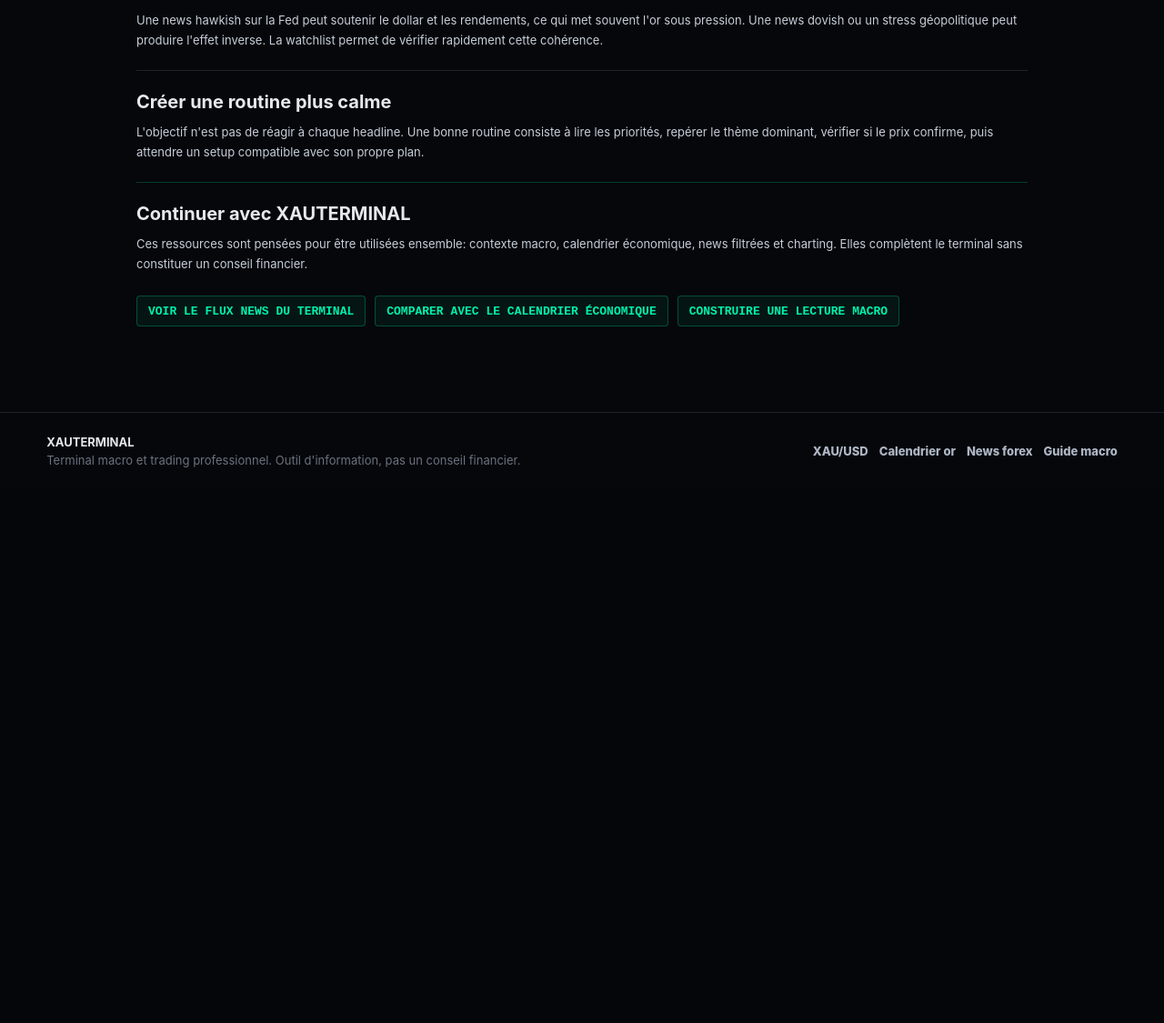
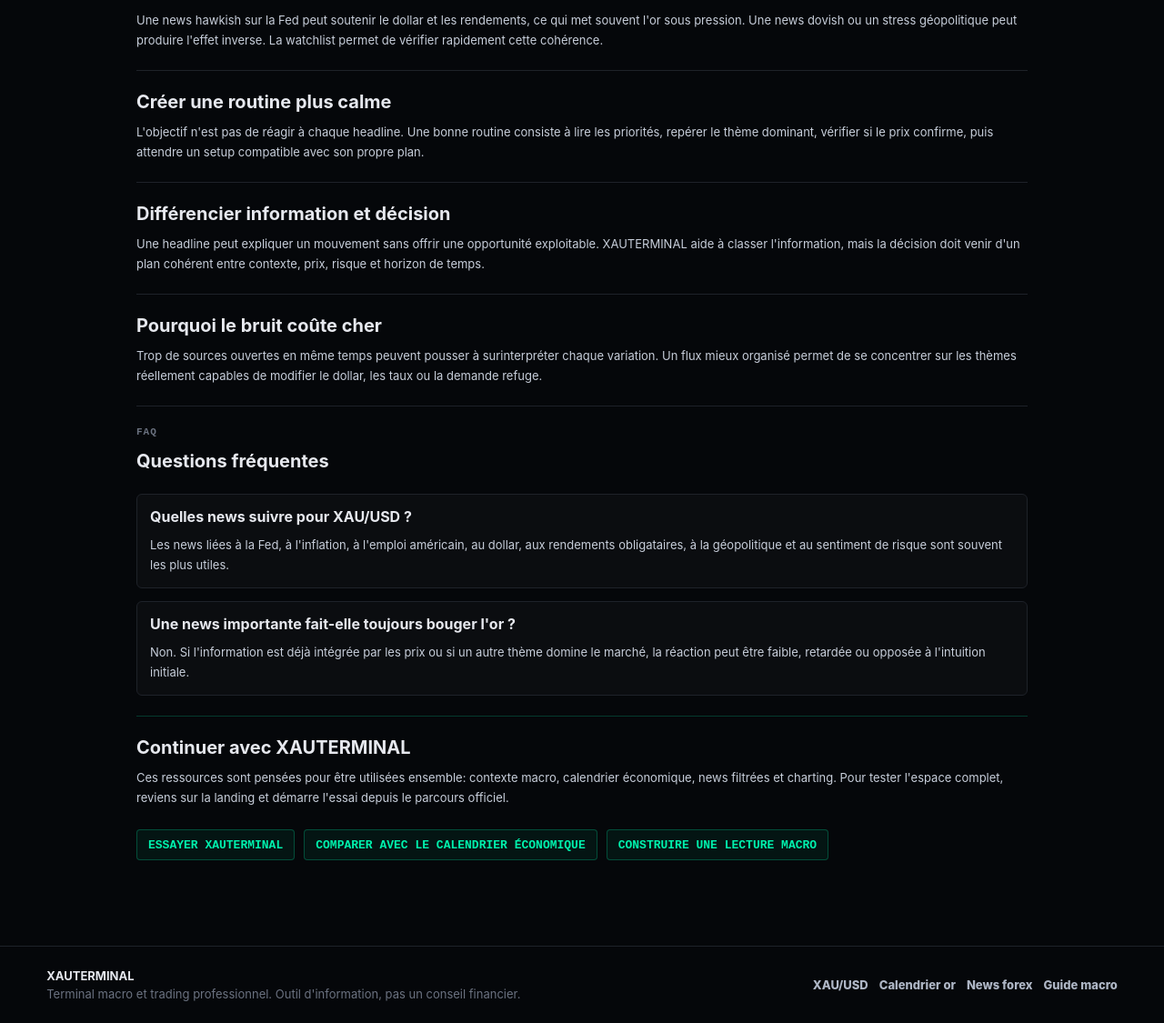
Before and after one commit to datchack/backend, a FastAPI app: page /news-forex-or in a window 1280 px wide. Shown: the part 632-1757 px from the top of the page at 91% size. Before the commit the page ends 1146 px from the top, so only its background shows below. Run offline with FastAPI, Linux system fonts and the light colour scheme; parts of the project's set-up code (start-up, migrations or seed data) failed here and were passed over; some libraries are stand-ins or nearby versions.

Commit message:
Strengthen SEO resource pages

```diff
--- a/static/css/landing.css
+++ b/static/css/landing.css
@@ -714,6 +714,25 @@
     border-color: rgba(0, 242, 173, 0.22) !important;
 }
 
+.resource-faq {
+    display: grid;
+    gap: 14px;
+}
+
+.resource-faq article {
+    padding: 14px;
+    border: 1px solid var(--border);
+    border-radius: 6px;
+    background: rgba(255, 255, 255, 0.025);
+}
+
+.resource-faq h3 {
+    margin: 0 0 8px;
+    color: var(--text);
+    font-size: 16px;
+    line-height: 1.35;
+}
+
 .pricing-badge {
     position: absolute;
     top: 16px;
--- a/static/landing.js
+++ b/static/landing.js
@@ -311,7 +311,9 @@ const SEO_COPY = {
         resources_page_intro: "Ces pages expliquent les concepts réellement liés à XAUTERMINAL: lecture macro de l'or, événements économiques, news Forex et organisation d'une routine de marché. Elles servent à comprendre le produit avant de l'utiliser dans le terminal.",
         resources_page_read: 'Lire',
         seo_continue_title: 'Continuer avec XAUTERMINAL',
-        seo_continue_copy: 'Ces ressources sont pensées pour être utilisées ensemble: contexte macro, calendrier économique, news filtrées et charting. Elles complètent le terminal sans constituer un conseil financier.',
+        seo_continue_copy: "Ces ressources sont pensées pour être utilisées ensemble: contexte macro, calendrier économique, news filtrées et charting. Pour tester l'espace complet, reviens sur la landing et démarre l'essai depuis le parcours officiel.",
+        seo_faq_kicker: 'FAQ',
+        seo_faq_title: 'Questions fréquentes',
         seo_terminal_xauusd_title: "Terminal XAU/USD pour suivre l'or, le dollar et les taux",
         seo_terminal_xauusd_description: "Comprendre comment XAUTERMINAL aide à suivre XAU/USD avec charting, news macro, calendrier économique, DXY, taux US et drivers de marché.",
         seo_terminal_xauusd_kicker: 'XAU/USD',
@@ -325,7 +327,15 @@ const SEO_COPY = {
         seo_terminal_xauusd_section3_copy: "Avant une session, vérifie les événements US à venir, lis les news prioritaires, observe DXY et US10Y, puis compare ce contexte avec le mouvement de XAU/USD. L'objectif est d'éviter d'entrer sans savoir quel facteur domine le marché.",
         seo_terminal_xauusd_section4_title: 'Limite importante',
         seo_terminal_xauusd_section4_copy: 'Le terminal ne fournit pas de conseil financier ni de signal garanti. Il sert à structurer l’information et à gagner du temps dans l’analyse. La décision, le risque et la gestion de position restent sous ta responsabilité.',
-        seo_terminal_xauusd_link1: 'Ouvrir le terminal',
+        seo_terminal_xauusd_section5_title: 'Routine simple avant une session XAU/USD',
+        seo_terminal_xauusd_section5_copy: "Une routine efficace commence par les événements macro du jour, puis les thèmes dominants: inflation, Fed, dollar, rendements, risque géopolitique et sentiment global. Ensuite seulement, le graphique permet de vérifier si le prix confirme ou contredit ce contexte.",
+        seo_terminal_xauusd_section6_title: 'Pourquoi XAUTERMINAL existe',
+        seo_terminal_xauusd_section6_copy: "L'objectif n'est pas d'ajouter un écran de plus, mais de réduire les allers-retours entre calendrier, news, watchlist, graphique et notes de contexte. Une lecture plus organisée aide à éviter les décisions prises uniquement sous pression ou sur une seule information.",
+        seo_terminal_xauusd_faq1_question: 'XAUTERMINAL est-il seulement fait pour XAU/USD ?',
+        seo_terminal_xauusd_faq1_answer: 'Non. XAU/USD est le marché central du projet, mais le terminal propose aussi des profils Forex, indices et crypto pour adapter les news, la watchlist et le contexte.',
+        seo_terminal_xauusd_faq2_question: 'Le terminal remplace-t-il une stratégie de trading ?',
+        seo_terminal_xauusd_faq2_answer: "Non. Il sert à organiser l'information et à préparer une décision. La stratégie, le timing, le risque et l'exécution restent sous la responsabilité de l'utilisateur.",
+        seo_terminal_xauusd_link1: "Démarrer l'essai XAUTERMINAL",
         seo_terminal_xauusd_link2: "Lire le calendrier économique pour l'or",
         seo_terminal_xauusd_link3: "Comprendre la lecture macro de l'or",
         seo_calendrier_or_title: "Calendrier économique pour trader l'or: CPI, NFP, Fed et taux US",
@@ -341,7 +351,15 @@ const SEO_COPY = {
         seo_calendrier_or_section3_copy: 'Les minutes avant et après une publication importante sont souvent instables. Le terminal met en avant les événements à fort impact et les blocs de release pour éviter de découvrir trop tard qu’une statistique majeure arrive.',
         seo_calendrier_or_section4_title: 'Utiliser le calendrier avec le reste du contexte',
         seo_calendrier_or_section4_copy: "Un calendrier seul ne suffit pas. Il faut le croiser avec les news, DXY, US10Y, le niveau de volatilité et le comportement du prix. C'est cette combinaison que XAUTERMINAL cherche à rendre plus lisible.",
-        seo_calendrier_or_link1: 'Voir le calendrier dans le terminal',
+        seo_calendrier_or_section5_title: 'Préparer les annonces plutôt que les subir',
+        seo_calendrier_or_section5_copy: "L'intérêt d'un calendrier n'est pas seulement de connaître l'heure d'une annonce. Il permet de décider à l'avance si l'on évite une zone de volatilité, si l'on attend la réaction du marché ou si l'on adapte son plan de risque.",
+        seo_calendrier_or_section6_title: 'Les annonces ne se lisent pas toutes pareil',
+        seo_calendrier_or_section6_copy: "Une même surprise peut avoir un effet différent selon le contexte. Un CPI supérieur aux attentes ne produit pas toujours la même réaction si le marché anticipe déjà une Fed restrictive ou si le dollar est en correction depuis plusieurs séances.",
+        seo_calendrier_or_faq1_question: "Quels événements économiques influencent le plus l'or ?",
+        seo_calendrier_or_faq1_answer: "Les publications américaines comme CPI, PCE, NFP, chômage, PMI, ventes au détail, décisions FOMC et discours de la Fed sont souvent centrales car elles influencent le dollar et les taux.",
+        seo_calendrier_or_faq2_question: 'Faut-il trader pendant les annonces ?',
+        seo_calendrier_or_faq2_answer: "Pas nécessairement. Beaucoup de traders préfèrent attendre que la volatilité initiale se calme. Le calendrier sert d'abord à connaître le risque événementiel avant de prendre une décision.",
+        seo_calendrier_or_link1: 'Tester le terminal complet',
         seo_calendrier_or_link2: 'Suivre XAU/USD dans le terminal',
         seo_calendrier_or_link3: "Comprendre les news macro pour l'or",
         seo_news_forex_or_title: "News Forex et or: filtrer les informations utiles pour XAU/USD",
@@ -357,7 +375,15 @@ const SEO_COPY = {
         seo_news_forex_or_section3_copy: "Une news hawkish sur la Fed peut soutenir le dollar et les rendements, ce qui met souvent l'or sous pression. Une news dovish ou un stress géopolitique peut produire l'effet inverse. La watchlist permet de vérifier rapidement cette cohérence.",
         seo_news_forex_or_section4_title: 'Créer une routine plus calme',
         seo_news_forex_or_section4_copy: "L'objectif n'est pas de réagir à chaque headline. Une bonne routine consiste à lire les priorités, repérer le thème dominant, vérifier si le prix confirme, puis attendre un setup compatible avec son propre plan.",
-        seo_news_forex_or_link1: 'Voir le flux news du terminal',
+        seo_news_forex_or_section5_title: 'Différencier information et décision',
+        seo_news_forex_or_section5_copy: "Une headline peut expliquer un mouvement sans offrir une opportunité exploitable. XAUTERMINAL aide à classer l'information, mais la décision doit venir d'un plan cohérent entre contexte, prix, risque et horizon de temps.",
+        seo_news_forex_or_section6_title: 'Pourquoi le bruit coûte cher',
+        seo_news_forex_or_section6_copy: 'Trop de sources ouvertes en même temps peuvent pousser à surinterpréter chaque variation. Un flux mieux organisé permet de se concentrer sur les thèmes réellement capables de modifier le dollar, les taux ou la demande refuge.',
+        seo_news_forex_or_faq1_question: 'Quelles news suivre pour XAU/USD ?',
+        seo_news_forex_or_faq1_answer: "Les news liées à la Fed, à l'inflation, à l'emploi américain, au dollar, aux rendements obligataires, à la géopolitique et au sentiment de risque sont souvent les plus utiles.",
+        seo_news_forex_or_faq2_question: "Une news importante fait-elle toujours bouger l'or ?",
+        seo_news_forex_or_faq2_answer: "Non. Si l'information est déjà intégrée par les prix ou si un autre thème domine le marché, la réaction peut être faible, retardée ou opposée à l'intuition initiale.",
+        seo_news_forex_or_link1: 'Essayer XAUTERMINAL',
         seo_news_forex_or_link2: 'Comparer avec le calendrier économique',
         seo_news_forex_or_link3: 'Construire une lecture macro',
         seo_guide_trading_or_macro_title: "Guide macro pour trader l'or: dollar, taux, inflation et Fed",
@@ -373,7 +399,15 @@ const SEO_COPY = {
         seo_guide_trading_or_macro_section3_copy: "La Fed influence les anticipations de taux. Les chiffres d'inflation et d'emploi modifient ces anticipations. C'est pour cela que CPI, PCE, NFP et FOMC sont souvent des moments clés pour XAU/USD.",
         seo_guide_trading_or_macro_section4_title: 'Momentum et confirmation',
         seo_guide_trading_or_macro_section4_copy: 'Le contexte macro donne une direction probable, mais le prix doit confirmer. Le Bias Desk et les drivers du terminal servent à organiser cette lecture: macro, momentum, risque événementiel et watchlist.',
-        seo_guide_trading_or_macro_link1: 'Tester le terminal',
+        seo_guide_trading_or_macro_section5_title: "Construire un scénario plutôt qu'une prédiction",
+        seo_guide_trading_or_macro_section5_copy: "Une lecture macro utile ne cherche pas à deviner parfaitement le futur. Elle prépare plusieurs scénarios: dollar fort, détente des taux, surprise inflation, stress de marché ou absence de catalyseur clair.",
+        seo_guide_trading_or_macro_section6_title: 'Relier macro et exécution',
+        seo_guide_trading_or_macro_section6_copy: "Le contexte aide à savoir où concentrer son attention, mais il ne suffit pas pour entrer en position. L'exécution demande un plan, un niveau d'invalidation, une taille adaptée et une acceptation claire du risque.",
+        seo_guide_trading_or_macro_faq1_question: "Quels sont les grands drivers macro de l'or ?",
+        seo_guide_trading_or_macro_faq1_answer: "Les plus importants sont souvent le dollar américain, les taux US, les rendements réels, l'inflation, la Fed, la géopolitique, le stress de marché et le momentum du prix.",
+        seo_guide_trading_or_macro_faq2_question: "La macro suffit-elle pour trader l'or ?",
+        seo_guide_trading_or_macro_faq2_answer: 'Non. La macro donne un cadre de lecture, mais le prix, la volatilité, la liquidité, le timing et la gestion du risque restent indispensables.',
+        seo_guide_trading_or_macro_link1: 'Tester XAUTERMINAL',
         seo_guide_trading_or_macro_link2: "Voir l'approche XAU/USD",
         seo_guide_trading_or_macro_link3: 'Lire les news macro utiles',
     },
@@ -424,7 +458,9 @@ const SEO_COPY = {
         resources_page_intro: 'These pages explain concepts directly connected to XAUTERMINAL: gold macro reading, economic events, Forex news and market routine organization. They help you understand the product before using it in the terminal.',
         resources_page_read: 'Read',
         seo_continue_title: 'Continue with XAUTERMINAL',
-        seo_continue_copy: 'These resources are designed to work together: macro context, economic calendar, filtered news and charting. They complement the terminal without being financial advice.',
+        seo_continue_copy: 'These resources are designed to work together: macro context, economic calendar, filtered news and charting. To test the complete workspace, return to the landing page and start the trial through the official flow.',
+        seo_faq_kicker: 'FAQ',
+        seo_faq_title: 'Frequently asked questions',
         seo_terminal_xauusd_title: 'XAU/USD terminal for tracking gold, the dollar and yields',
         seo_terminal_xauusd_description: 'Understand how XAUTERMINAL helps track XAU/USD with charting, macro news, economic calendar, DXY, US yields and market drivers.',
         seo_terminal_xauusd_kicker: 'XAU/USD',
@@ -438,7 +474,15 @@ const SEO_COPY = {
         seo_terminal_xauusd_section3_copy: 'Before a session, check upcoming US events, read priority news, watch DXY and US10Y, then compare that context with the XAU/USD move. The goal is to avoid entering without knowing which factor is dominating the market.',
         seo_terminal_xauusd_section4_title: 'Important limitation',
         seo_terminal_xauusd_section4_copy: 'The terminal does not provide financial advice or guaranteed signals. It helps structure information and save time in analysis. The decision, risk and position management remain your responsibility.',
-        seo_terminal_xauusd_link1: 'Open the terminal',
+        seo_terminal_xauusd_section5_title: 'A simple routine before an XAU/USD session',
+        seo_terminal_xauusd_section5_copy: 'An effective routine starts with the macro events of the day, then the dominant themes: inflation, Fed, dollar, yields, geopolitical risk and global sentiment. Only then does the chart help check whether price confirms or contradicts that context.',
+        seo_terminal_xauusd_section6_title: 'Why XAUTERMINAL exists',
+        seo_terminal_xauusd_section6_copy: 'The goal is not to add another screen, but to reduce switching between calendar, news, watchlist, chart and context notes. A more organized read helps avoid decisions made under pressure or from one isolated input.',
+        seo_terminal_xauusd_faq1_question: 'Is XAUTERMINAL only built for XAU/USD?',
+        seo_terminal_xauusd_faq1_answer: 'No. XAU/USD is the central market of the project, but the terminal also offers Forex, indices and crypto profiles to adapt news, watchlists and context.',
+        seo_terminal_xauusd_faq2_question: 'Does the terminal replace a trading strategy?',
+        seo_terminal_xauusd_faq2_answer: 'No. It helps organize information and prepare a decision. Strategy, timing, risk and execution remain the responsibility of the user.',
+        seo_terminal_xauusd_link1: 'Start the XAUTERMINAL trial',
         seo_terminal_xauusd_link2: 'Read the economic calendar for gold',
         seo_terminal_xauusd_link3: 'Understand the macro read for gold',
         seo_calendrier_or_title: 'Economic calendar for trading gold: CPI, NFP, Fed and US yields',
@@ -454,7 +498,15 @@ const SEO_COPY = {
         seo_calendrier_or_section3_copy: 'The minutes before and after an important release are often unstable. The terminal highlights high-impact events and release blocks so you do not discover too late that a major statistic is coming.',
         seo_calendrier_or_section4_title: 'Use the calendar with the broader context',
         seo_calendrier_or_section4_copy: 'A calendar alone is not enough. It must be crossed with news, DXY, US10Y, volatility and price behavior. This combination is what XAUTERMINAL tries to make easier to read.',
-        seo_calendrier_or_link1: 'View the calendar in the terminal',
+        seo_calendrier_or_section5_title: 'Prepare for releases instead of suffering them',
+        seo_calendrier_or_section5_copy: 'The value of a calendar is not only knowing the time of a release. It helps decide in advance whether to avoid a volatility window, wait for the market reaction or adapt the risk plan.',
+        seo_calendrier_or_section6_title: 'Releases are not all read the same way',
+        seo_calendrier_or_section6_copy: 'The same surprise can have a different effect depending on context. A stronger-than-expected CPI does not always produce the same reaction if markets already expect a restrictive Fed or if the dollar has been correcting for several sessions.',
+        seo_calendrier_or_faq1_question: 'Which economic events influence gold the most?',
+        seo_calendrier_or_faq1_answer: 'US releases such as CPI, PCE, NFP, unemployment, PMI, retail sales, FOMC decisions and Fed speeches are often central because they influence the dollar and yields.',
+        seo_calendrier_or_faq2_question: 'Should you trade during releases?',
+        seo_calendrier_or_faq2_answer: 'Not necessarily. Many traders prefer to wait until the initial volatility calms down. The calendar is first used to understand event risk before making a decision.',
+        seo_calendrier_or_link1: 'Try the full terminal',
         seo_calendrier_or_link2: 'Follow XAU/USD in the terminal',
         seo_calendrier_or_link3: 'Understand macro news for gold',
         seo_news_forex_or_title: 'Forex and gold news: filter useful information for XAU/USD',
@@ -470,7 +522,15 @@ const SEO_COPY = {
         seo_news_forex_or_section3_copy: 'A hawkish Fed headline can support the dollar and yields, often pressuring gold. A dovish headline or geopolitical stress can do the opposite. The watchlist helps check this consistency quickly.',
         seo_news_forex_or_section4_title: 'Build a calmer routine',
         seo_news_forex_or_section4_copy: 'The goal is not to react to every headline. A good routine is to read priorities, identify the dominant theme, check whether price confirms it, then wait for a setup that fits your own plan.',
-        seo_news_forex_or_link1: 'View the terminal news feed',
+        seo_news_forex_or_section5_title: 'Separate information from decision',
+        seo_news_forex_or_section5_copy: 'A headline can explain a move without offering a usable opportunity. XAUTERMINAL helps classify information, but the decision must come from a coherent plan combining context, price, risk and time horizon.',
+        seo_news_forex_or_section6_title: 'Why noise is expensive',
+        seo_news_forex_or_section6_copy: 'Too many open sources can lead to overinterpreting each variation. A better organized feed helps focus on themes truly capable of changing the dollar, yields or safe-haven demand.',
+        seo_news_forex_or_faq1_question: 'Which news should you follow for XAU/USD?',
+        seo_news_forex_or_faq1_answer: 'News linked to the Fed, inflation, US employment, the dollar, bond yields, geopolitics and risk sentiment is often the most useful.',
+        seo_news_forex_or_faq2_question: 'Does important news always move gold?',
+        seo_news_forex_or_faq2_answer: 'No. If the information is already priced in or if another theme dominates the market, the reaction can be weak, delayed or opposite to the initial intuition.',
+        seo_news_forex_or_link1: 'Try XAUTERMINAL',
         seo_news_forex_or_link2: 'Compare with the economic calendar',
         seo_news_forex_or_link3: 'Build a macro read',
         seo_guide_trading_or_macro_title: 'Macro guide for trading gold: dollar, yields, inflation and Fed',
@@ -486,7 +546,15 @@ const SEO_COPY = {
         seo_guide_trading_or_macro_section3_copy: 'The Fed influences rate expectations. Inflation and employment figures shift those expectations. That is why CPI, PCE, NFP and FOMC are often key moments for XAU/USD.',
         seo_guide_trading_or_macro_section4_title: 'Momentum and confirmation',
         seo_guide_trading_or_macro_section4_copy: 'Macro context gives a likely direction, but price must confirm. The terminal Bias Desk and drivers help organize this read: macro, momentum, event risk and watchlist.',
-        seo_guide_trading_or_macro_link1: 'Try the terminal',
+        seo_guide_trading_or_macro_section5_title: 'Build a scenario rather than a prediction',
+        seo_guide_trading_or_macro_section5_copy: 'A useful macro read does not try to perfectly guess the future. It prepares several scenarios: strong dollar, easing yields, inflation surprise, market stress or no clear catalyst.',
+        seo_guide_trading_or_macro_section6_title: 'Connect macro and execution',
+        seo_guide_trading_or_macro_section6_copy: 'Context helps decide where to focus attention, but it is not enough to enter a position. Execution requires a plan, an invalidation level, appropriate sizing and clear acceptance of risk.',
+        seo_guide_trading_or_macro_faq1_question: 'What are the main macro drivers of gold?',
+        seo_guide_trading_or_macro_faq1_answer: 'The most important are often the US dollar, US yields, real yields, inflation, the Fed, geopolitics, market stress and price momentum.',
+        seo_guide_trading_or_macro_faq2_question: 'Is macro enough to trade gold?',
+        seo_guide_trading_or_macro_faq2_answer: 'No. Macro gives a reading framework, but price, volatility, liquidity, timing and risk management remain essential.',
+        seo_guide_trading_or_macro_link1: 'Try XAUTERMINAL',
         seo_guide_trading_or_macro_link2: 'View the XAU/USD approach',
         seo_guide_trading_or_macro_link3: 'Read useful macro news',
     },
```
Also changed, not shown: app/routers/pages.py (+116 -7 lines).
